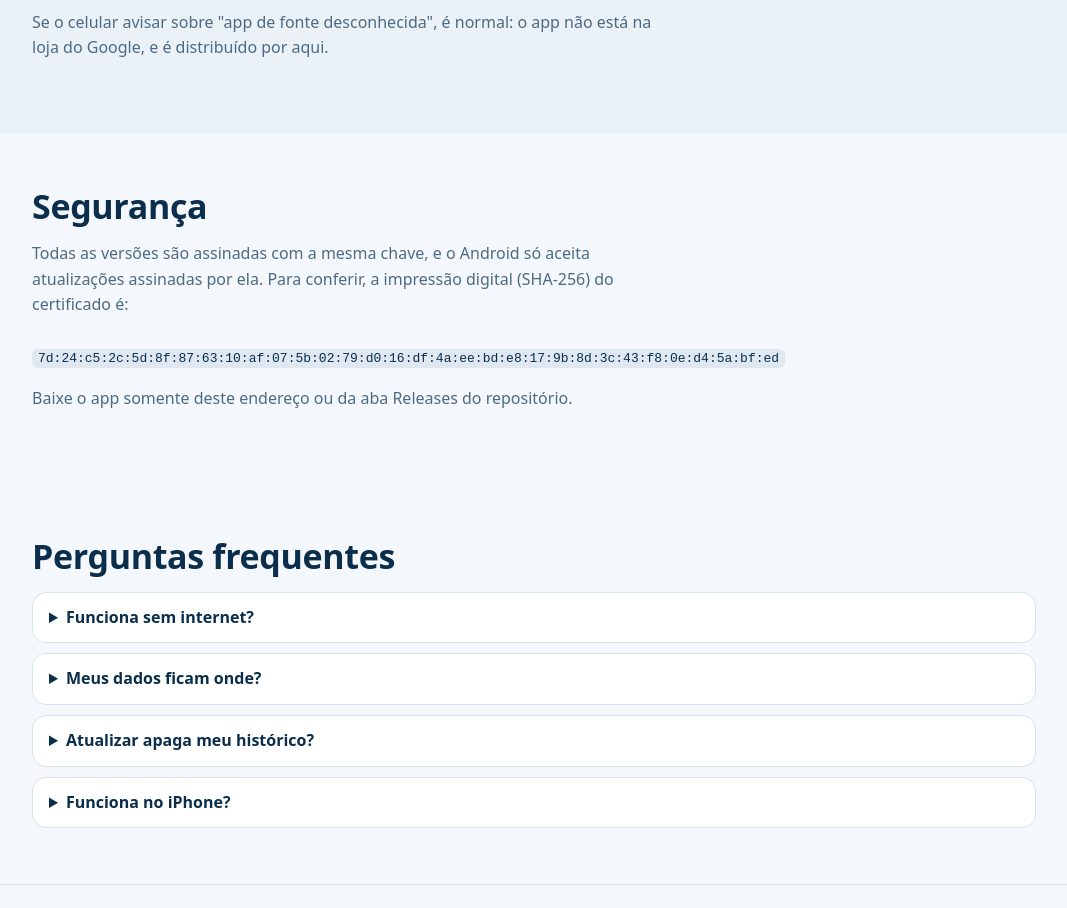
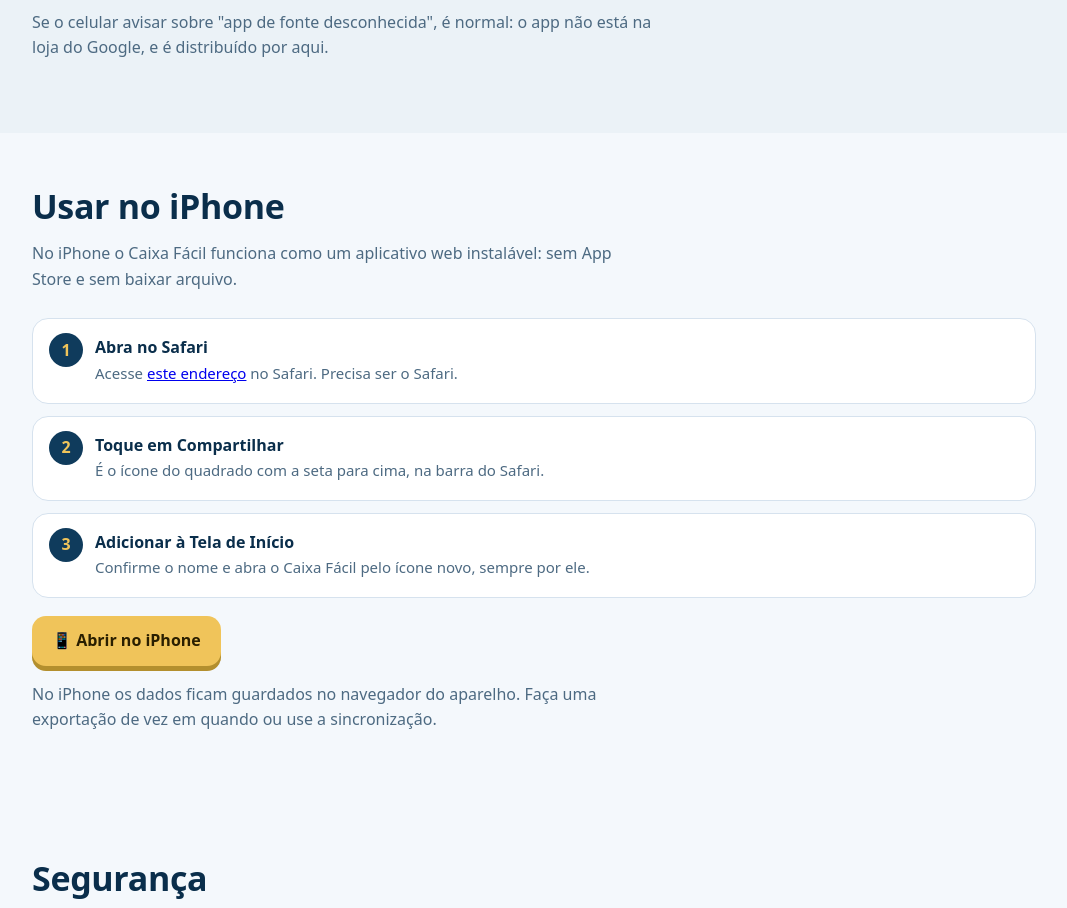
Before and after one commit to bemestardojardim/Updates, a plain HTML site: page index.html in a window 1280 px wide. Shown: the part 1880-2788 px from the top of the page, without its empty margins (106-1173 px from the left). Drawn offline with Linux system fonts and the light colour scheme; no server answers.

Commit message:
Versão web: index.html

```diff
--- a/index.html
+++ b/index.html
@@ -52,12 +52,13 @@ footer{border-top:1px solid var(--line);padding:26px 0 40px;color:var(--mut);fon
 <body>
 <header class="hero"><div class="wrap">
 <div>
-<span class="tag">PARA ANDROID</span>
+<span class="tag">PARA ANDROID E IPHONE</span>
 <h1>Caixa Fácil</h1>
 <p>Um caixa simples e rápido para o seu comércio: some os itens, calcule o troco, receba por Pix com QR Code e controle o fiado, tudo no celular.</p>
 <div class="acoes">
 <a class="btn" id="btnBaixar" href="https://github.com/bemestardojardim/Updates/releases/latest">⬇️ Baixar o app</a>
 <a class="btn sec" href="#instalar">Como instalar</a>
+<a class="btn sec" href="app/">📱 iPhone</a>
 </div>
 <div class="meta" id="meta">Buscando a versão mais recente...</div>
 </div>
@@ -97,6 +98,18 @@ footer{border-top:1px solid var(--line);padding:26px 0 40px;color:var(--mut);fon
 <div class="notas" id="notas"></div>
 </div></section>
 
+<!-- CF_IPHONE -->
+<section id="iphone"><div class="wrap">
+<h2>Usar no iPhone</h2>
+<p class="sub">No iPhone o Caixa Fácil funciona como um aplicativo web instalável: sem App Store e sem baixar arquivo.</p>
+<div class="steps">
+<div class="step"><b>Abra no Safari</b><span>Acesse <a href="app/">este endereço</a> no Safari. Precisa ser o Safari.</span></div>
+<div class="step"><b>Toque em Compartilhar</b><span>É o ícone do quadrado com a seta para cima, na barra do Safari.</span></div>
+<div class="step"><b>Adicionar à Tela de Início</b><span>Confirme o nome e abra o Caixa Fácil pelo ícone novo, sempre por ele.</span></div>
+</div>
+<p style="margin-top:18px"><a class="btn" href="app/" style="font-size:16px;padding:12px 20px">📱 Abrir no iPhone</a></p>
+<p class="sub">No iPhone os dados ficam guardados no navegador do aparelho. Faça uma exportação de vez em quando ou use a sincronização.</p>
+</div></section>
 <section id="seguranca"><div class="wrap">
 <h2>Segurança</h2>
 <p class="sub">Todas as versões são assinadas com a mesma chave, e o Android só aceita atualizações assinadas por ela. Para conferir, a impressão digital (SHA-256) do certificado é:</p>
@@ -109,7 +122,7 @@ footer{border-top:1px solid var(--line);padding:26px 0 40px;color:var(--mut);fon
 <details><summary>Funciona sem internet?</summary><p>Sim. As vendas são registradas no próprio aparelho. A internet só é necessária para sincronizar, atualizar o app e baixar fotos e dados dos outros atendentes.</p></details>
 <details><summary>Meus dados ficam onde?</summary><p>No celular. Se a loja usar a sincronização, os dados vão para um repositório privado da loja, acessível só por quem tem o token de acesso.</p></details>
 <details><summary>Atualizar apaga meu histórico?</summary><p>Não. A atualização instala por cima e mantém tudo. Mesmo assim, faça uma exportação de vez em quando.</p></details>
-<details><summary>Funciona no iPhone?</summary><p>Não. O Caixa Fácil é só para Android.</p></details>
+<details><summary>Funciona no iPhone?</summary><p>Sim, pela versão web instalável. Veja a seção Usar no iPhone.</p></details>
 </div></section>
 
 <footer><div class="wrap">Caixa Fácil · distribuído pelo GitHub Releases · <a href="https://github.com/bemestardojardim/Updates/releases" style="color:inherit">todas as versões</a></div></footer>
```
